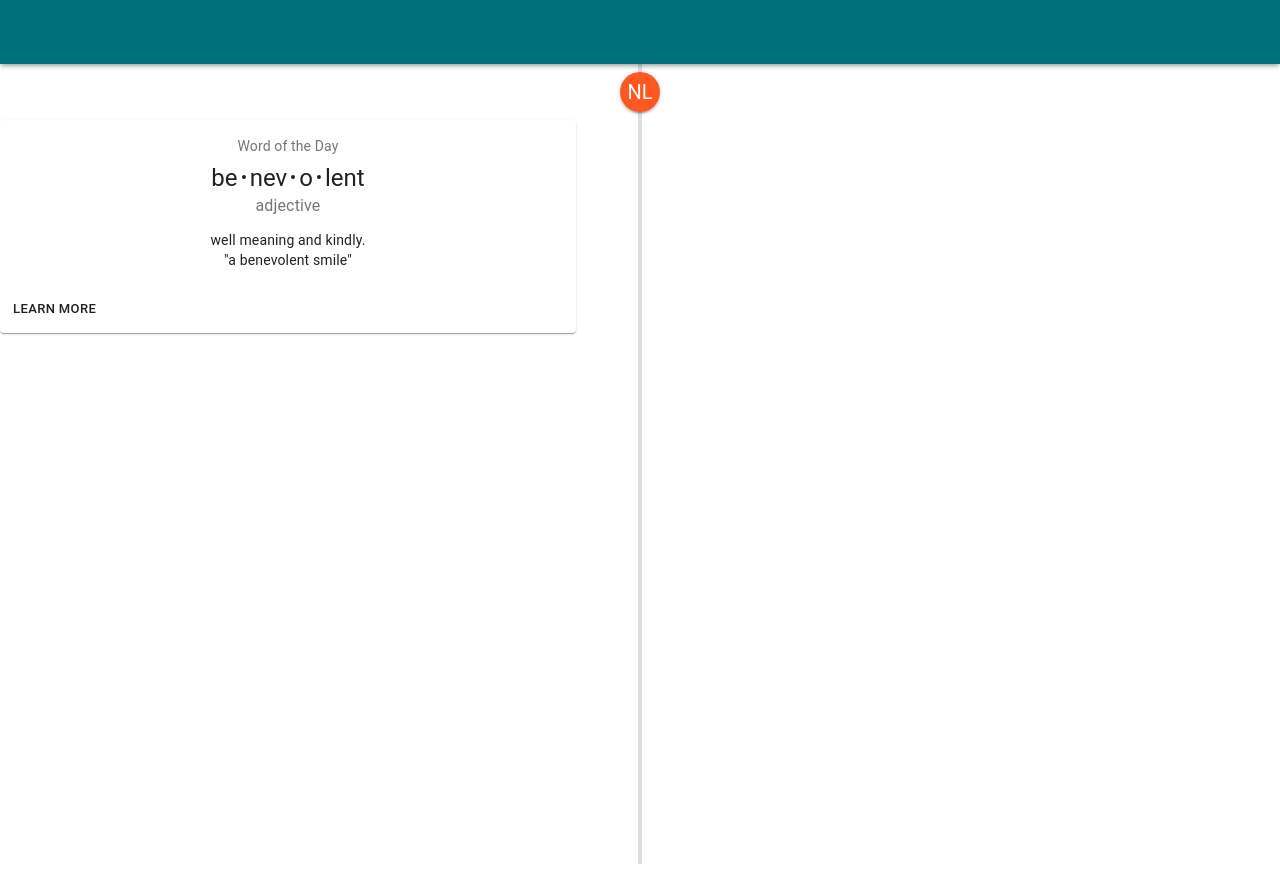
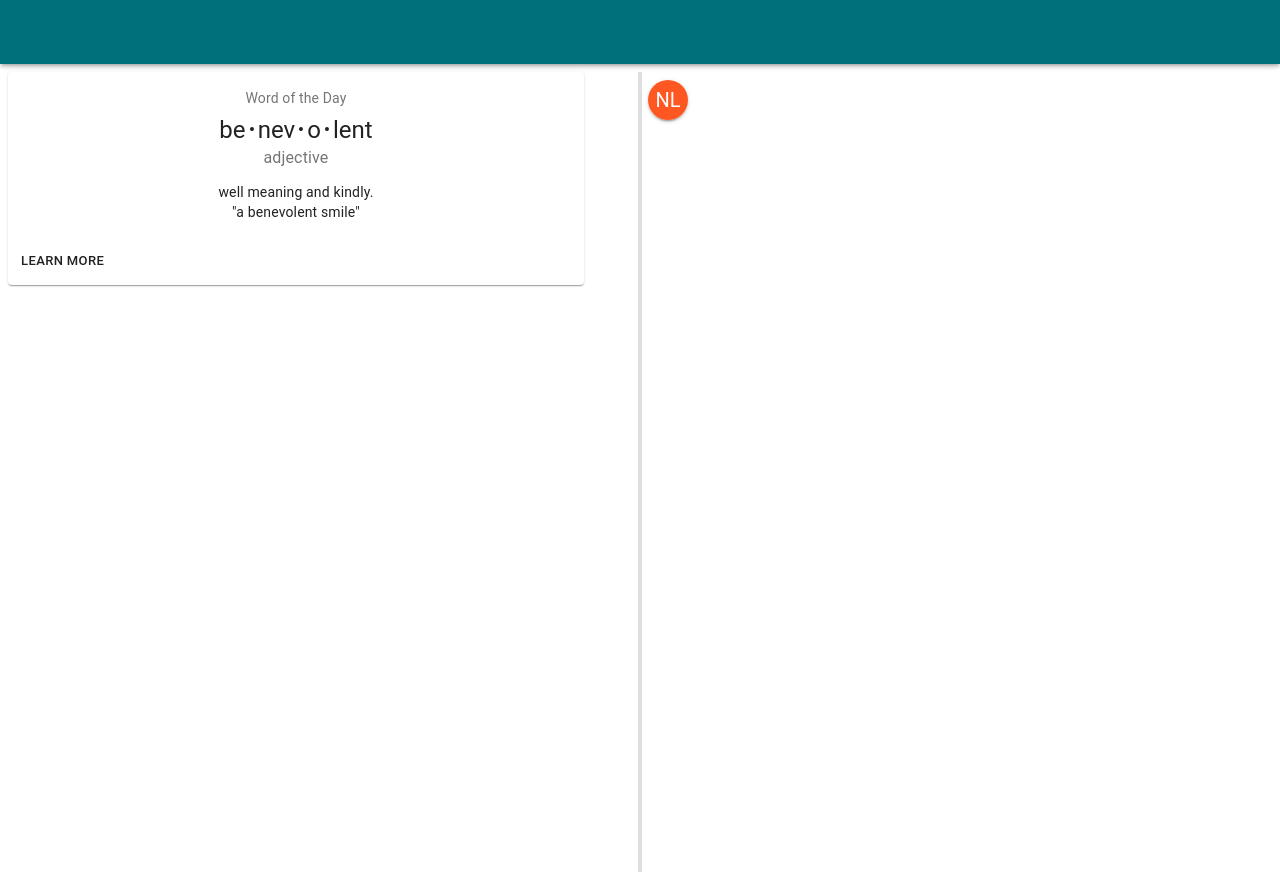
Before and after one commit to guillaumeMECE/calendrier-asso, a React (Create React App) app: page / in a window 1280 px wide. Built offline with nearby package versions, Linux system fonts and the light colour scheme.

Commit message:
Add card

```diff
--- a/src/components/cardEvent/index.js
+++ b/src/components/cardEvent/index.js
@@ -6,10 +6,11 @@ import CardContent from '@material-ui/core/CardContent';
 import Button from '@material-ui/core/Button';
 import Typography from '@material-ui/core/Typography';
 
-const useStyles = makeStyles({
+const useStyles = makeStyles(theme => ({
     card: {
         minWidth: 275,
         width: '45%',
+        margin: theme.spacing(1),
     },
     bullet: {
         display: 'inline-block',
@@ -22,7 +23,7 @@ const useStyles = makeStyles({
     pos: {
         marginBottom: 12,
     },
-});
+}));
 
 export default function SimpleCard() {
     const classes = useStyles();
--- a/src/components/logoAsso/index.js
+++ b/src/components/logoAsso/index.js
@@ -7,6 +7,8 @@ import { deepOrange, deepPurple } from '@material-ui/core/colors';
 const useStyles = makeStyles(theme => ({
     root: {
         borderRadius: '50%',
+        position: 'absolute',
+        left: '50%',
         display: 'inline-block',
         width: 'auto',
         alignItems: 'center',
```
